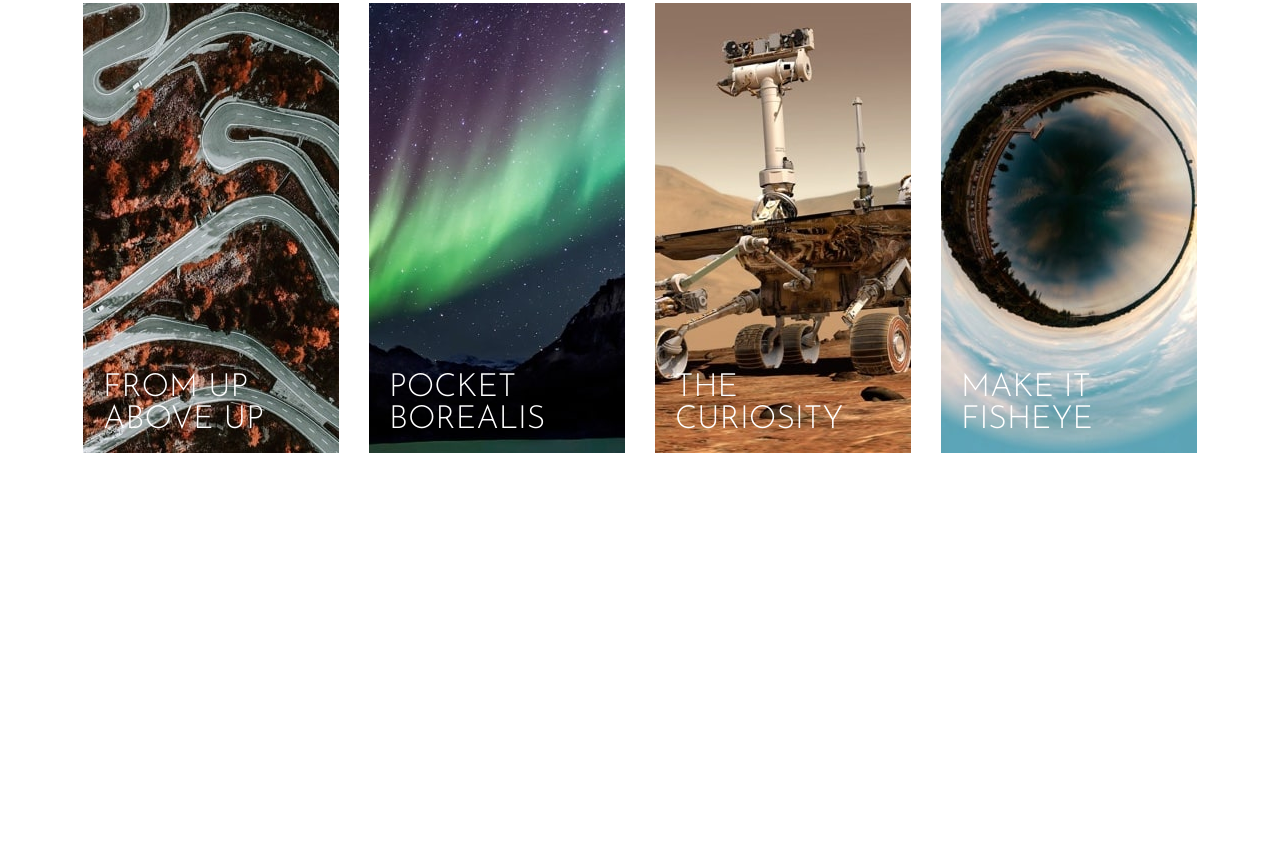
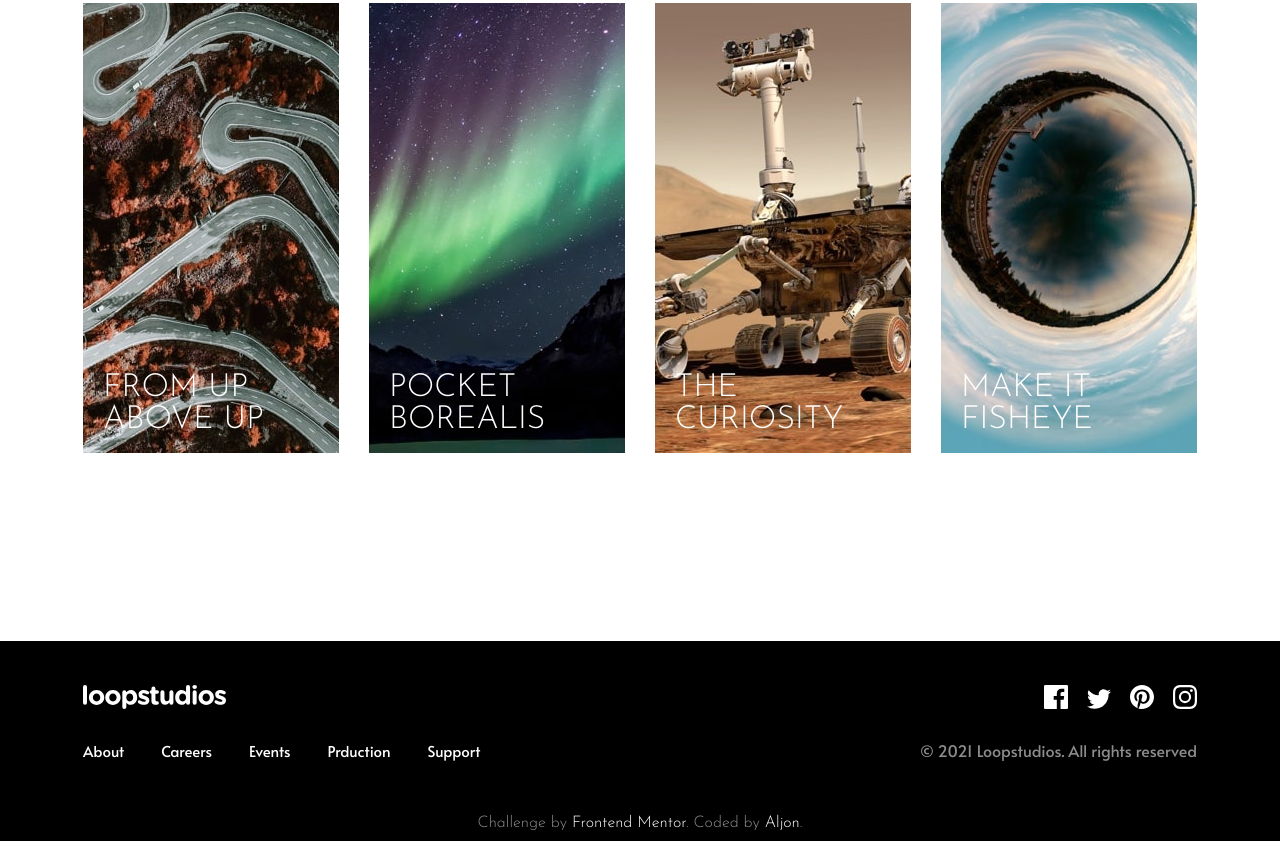
Before and after one commit to aljonnnnn/loopstudios-landing-page-main, a plain HTML site: page index.html in a window 1280 px wide. Shown: the part 2094-2935 px from the top of the page. Before the commit the page ends 2735 px from the top, so only its background shows below. Drawn offline with Linux system fonts and the light colour scheme; files whose address does not match are found by name.

Commit message:
add footer

```diff
--- a/dist/css/main.css
+++ b/dist/css/main.css
@@ -117,6 +117,42 @@ li {
   color: white;
   background-color: black;
   border: 2px solid black;
+}
+
+.attribution {
+  font-family: "Josefin Sans", sans-serif;
+  background-color: black;
+  text-align: center;
+  color: #8c8c8c;
+  padding: 10px 0;
+}
+
+.attribution a {
+  color: white;
+}
+
+.text-c {
+  text-align: center;
+}
+
+.text-l {
+  text-align: left;
+}
+
+.text-r {
+  text-align: right;
+}
+
+@media (max-width: 576px) {
+  .m-text-c {
+    text-align: center;
+  }
+  .m-text-l {
+    text-align: left;
+  }
+  .m-text-r {
+    text-align: right;
+  }
 }
 
 .header {
@@ -540,3 +576,77 @@ li {
   background-color: black;
   border: 2px solid black;
 }
+
+.footer {
+  padding-top: 44px;
+  padding-bottom: 44px;
+  background-color: black;
+}
+
+.footer__grid {
+  display: -ms-grid;
+  display: grid;
+  -ms-grid-columns: auto auto;
+      grid-template-columns: auto auto;
+}
+
+@media (max-width: 576px) {
+  .footer__grid {
+    -ms-grid-columns: auto;
+        grid-template-columns: auto;
+  }
+}
+
+.footer__logo {
+  display: inline-block;
+  margin-bottom: 26px;
+}
+
+@media (max-width: 576px) {
+  .footer__logo {
+    margin-bottom: 35px;
+  }
+}
+
+.footer__logo img {
+  max-width: 143px;
+}
+
+.footer__link {
+  display: inline-block;
+  font-family: "Alata", sans-serif;
+  font-size: 15px;
+  font-weight: 400;
+  color: white;
+  text-transform: capitalize;
+  margin-right: 33px;
+}
+
+@media (max-width: 576px) {
+  .footer__link {
+    display: block;
+    text-align: center;
+    margin-right: 0;
+    margin-bottom: 20px;
+  }
+}
+
+.footer__icon {
+  display: inline-block;
+  margin-left: 15px;
+  margin-bottom: 26px;
+}
+
+@media (max-width: 576px) {
+  .footer__icon {
+    margin-top: 50px;
+  }
+}
+
+.footer__icon-img {
+  max-width: 24px;
+}
+
+.footer__reserved {
+  color: #8c8c8c;
+}
--- /dev/null
+++ b/dist/scss/_footer.scss
@@ -0,0 +1,64 @@
+.footer {
+    padding-top: 44px;
+    padding-bottom: 44px;
+    background-color: $black;
+
+    &__grid {
+        display: grid;
+        grid-template-columns: auto auto;
+
+        @media (max-width: $mobile) {
+            grid-template-columns: auto;
+        }
+    }
+
+    &__item {}
+
+    &__logo {
+        display: inline-block;
+        margin-bottom: 26px;
+
+        @media (max-width: $mobile) {
+            margin-bottom: 35px;
+        }
+
+        img {
+            max-width: 143px;
+        }
+    }
+
+    &__link {
+        display: inline-block;
+        font-family: $fontFamily-1;
+        font-size: 15px;
+        font-weight: 400;
+        color: $white;
+        text-transform: capitalize;
+        margin-right: 33px;
+
+        @media (max-width: $mobile) {
+            display: block;
+            text-align: center;
+            margin-right: 0;
+            margin-bottom: 20px;
+        }
+    }
+
+    &__icon {
+        display: inline-block;
+        margin-left: 15px;
+        margin-bottom: 26px;
+
+        @media (max-width: $mobile) {
+            margin-top: 50px;
+        }
+    }
+
+    &__icon-img {
+        max-width: 24px;
+    }
+
+    &__reserved {
+        color: $darkGray;
+    }
+}
--- a/dist/scss/_global.scss
+++ b/dist/scss/_global.scss
@@ -103,3 +103,44 @@ li {
         border: 2px solid $black;
     }
 }
+
+.attribution {
+    font-family: $fontfamily-2;
+    background-color: $black;
+    text-align: center;
+    color: $darkGray;
+    padding: 10px 0;
+
+    a {
+        color: $white;
+    }
+}
+
+
+.text-c {
+    text-align: center;
+}
+
+.text-l {
+    text-align: left;
+}
+
+.text-r {
+    text-align: right;
+}
+
+@media (max-width: $mobile) {
+    .m-text-c {
+        text-align: center;
+    }
+
+    .m-text-l {
+        text-align: left;
+    }
+
+    .m-text-r {
+        text-align: right;
+    }
+
+
+}
--- a/dist/scss/main.scss
+++ b/dist/scss/main.scss
@@ -5,3 +5,4 @@
 @import 'hero';
 @import 'about';
 @import 'creation';
+@import 'footer';
--- a/index.html
+++ b/index.html
@@ -125,10 +125,42 @@
         </div>
       </div>
     </section>
-
   </main>
 
   <!-- footer -->
+  <footer class="footer">
+    <div class="container">
+      <div class="footer__grid">
+        <div class="footer__box">
+          <div class="footer__item m-text-c">
+            <a href="" class="footer__logo"><img src="dist/images/logo.svg" alt=""></a>
+          </div>
+          <div class="footer__item">
+            <a href="#" class="footer__link">about</a>
+            <a href="#" class="footer__link">careers</a>
+            <a href="#" class="footer__link">events</a>
+            <a href="#" class="footer__link">prduction</a>
+            <a href="#" class="footer__link">support</a>
+          </div>
+        </div>
+        <div class="footer__box text-r m-text-c">
+          <div class="footer__item">
+            <a class="footer__icon" href=""><img class="footer__icon-img" src="dist/images/icon-facebook.svg" alt=""></a>
+            <a class="footer__icon" href=""><img class="footer__icon-img" src="dist/images/icon-twitter.svg" alt=""></a>
+            <a class="footer__icon" href=""><img class="footer__icon-img" src="dist/images/icon-pinterest.svg" alt=""></a>
+            <a class="footer__icon" href=""><img class="footer__icon-img" src="dist/images/icon-instagram.svg" alt=""></a>
+          </div>
+          <div class="footer__item text-r m-text-c">
+            <p class="footer__reserved">© 2021 Loopstudios. All rights reserved</p>
+          </div>
+        </div>
+      </div>
+    </div>
+  </footer>
+  <div class="attribution">
+    Challenge by <a href="https://www.frontendmentor.io?ref=challenge" target="_blank">Frontend Mentor</a>.
+    Coded by <a href="https://github.com/aljonnnnn">Aljon</a>.
+  </div>
 
 
 
@@ -146,47 +178,6 @@
 
 
 
-  <!-- About
-  Careers
-  Events
-  Products
-  Support
-
-  Immersive experiences that deliver
-
-  The leader in interactive VR
-
-  Founded in 2011, Loopstudios has been producing world-class virtual reality
-  projects for some of the best companies around the globe. Our award-winning
-  creations have transformed businesses through digital experiences that bind
-  to their brand.
-
-  Our creations
-
-  See all
-
-  Deep earth
-  Night arcade
-  Soccer team VR
-  The grid
-  From up above VR
-  Pocket borealis
-  The curiosity
-  Make it fisheye
-
-  About
-  Careers
-  Events
-  Products
-  Support
-
-  © 2021 Loopstudios. All rights reserved. -->
-
-  <!-- <div class="attribution">
-    Challenge by <a href="https://www.frontendmentor.io?ref=challenge" target="_blank">Frontend Mentor</a>.
-    Coded by <a href="#">Your Name Here</a>.
-  </div> -->
-
   <script src="dist/js/script.js"></script>
 </body>
 </html>
```
